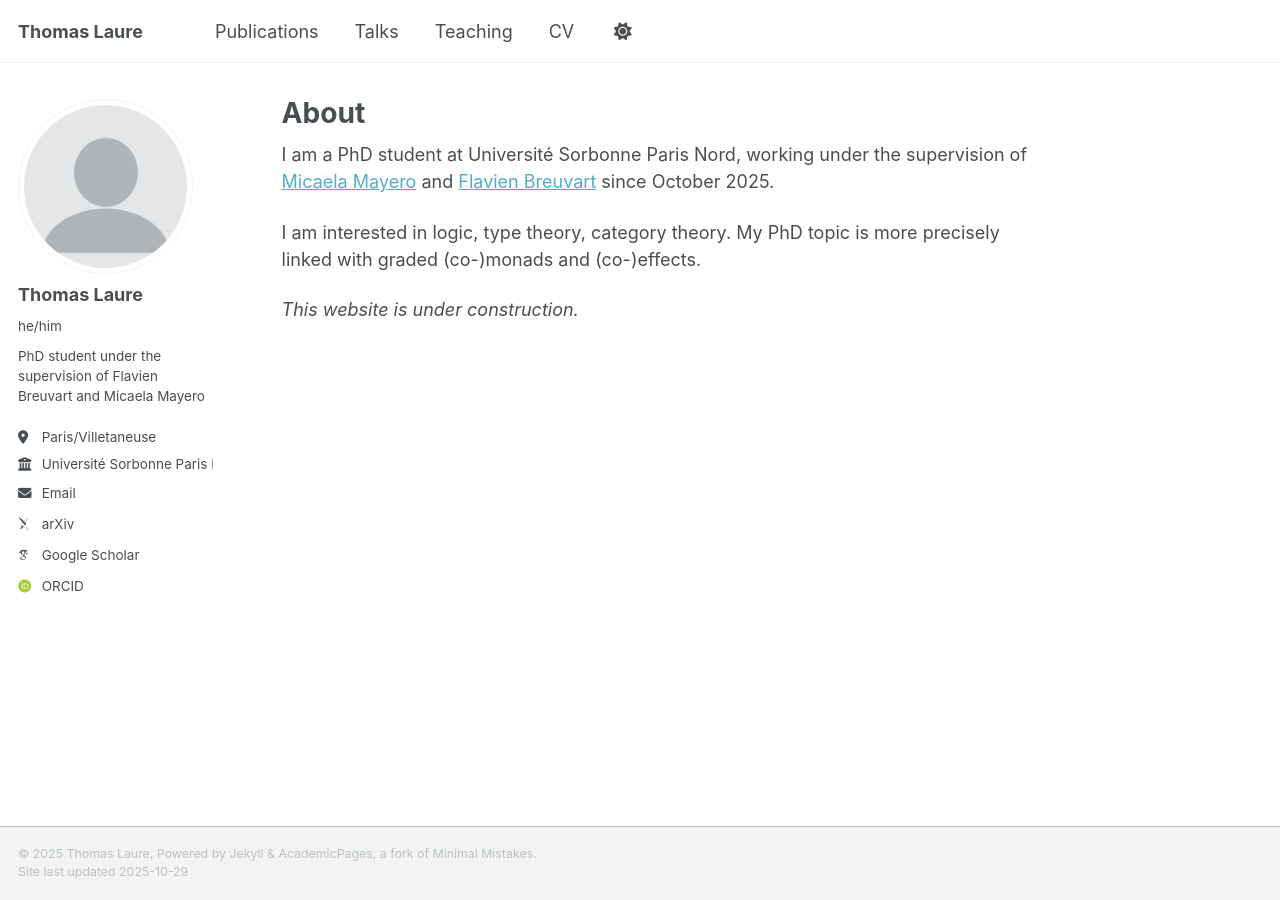
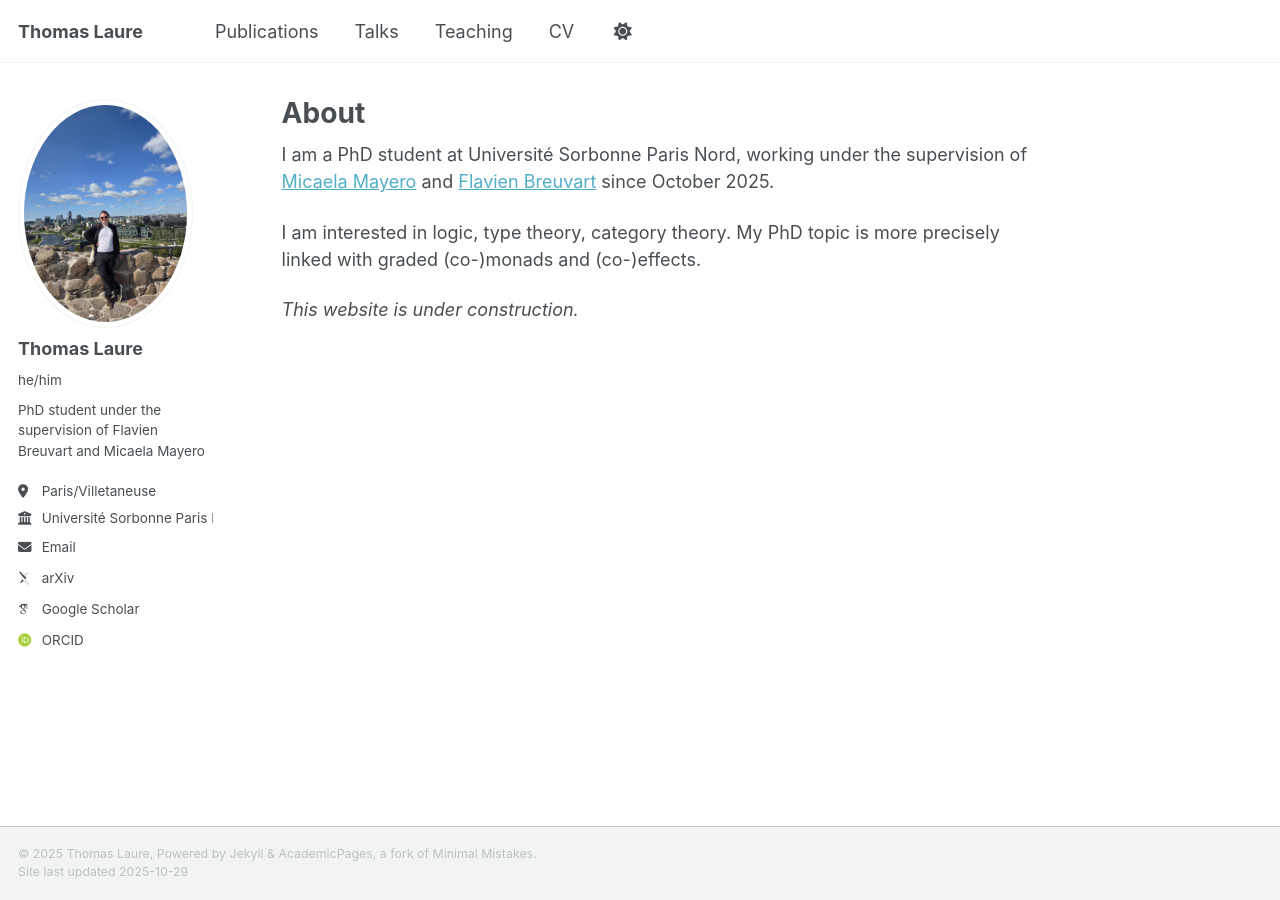
Before and after one commit to thomaslaure/thomaslaure.github.io, a Jekyll site: the page built from _pages/about.md, in a window 1280 px wide. Built offline with Jekyll 4.4.1, drawn with Linux system fonts in a browser that asks for light colours; some web fonts are replaced; a script that is not in the unit is left out.

Commit message:
test picture

```diff
--- a/_config.yml
+++ b/_config.yml
@@ -23,7 +23,7 @@ repository               : "thomaslaure/thomaslaure.github.io"
 #               Additional customization can be done by editing /_includes/author-profile.html
 author:
   # Biographic information
-  avatar           : "profile.png"
+  avatar           : "Gediminas.jpg"
   name             : "Thomas Laure"
   pronouns         : "he/him"
   bio              : "PhD student under the supervision of Flavien Breuvart and Micaela Mayero"
```
Also changed, not shown: images/Gediminas.jpg (added).
